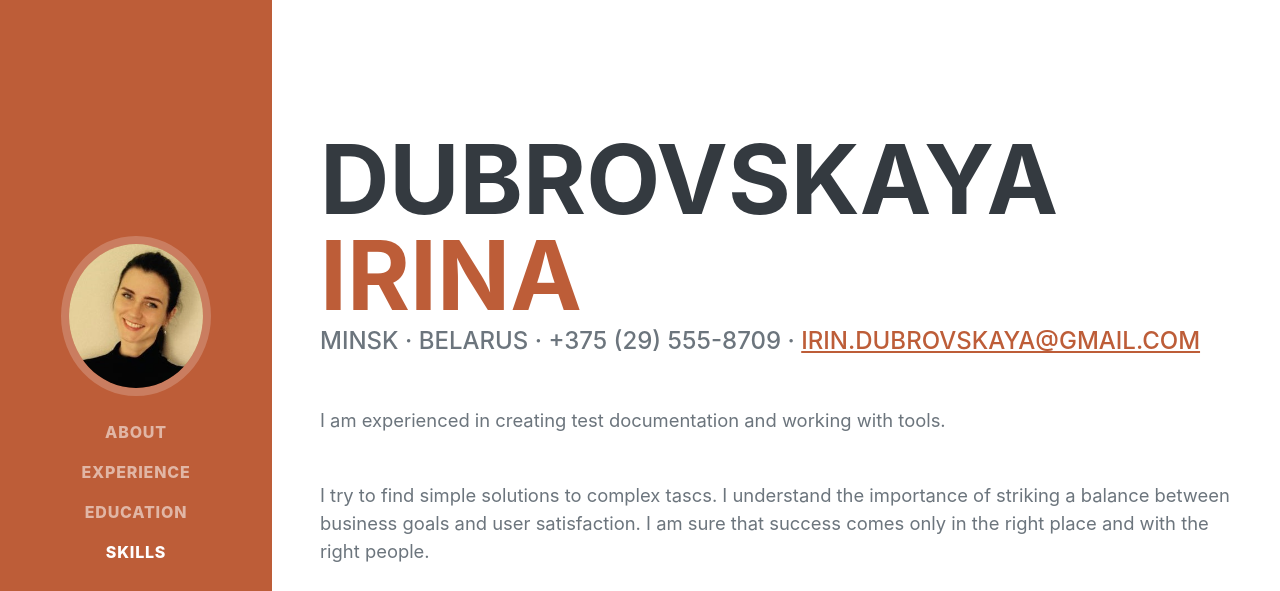
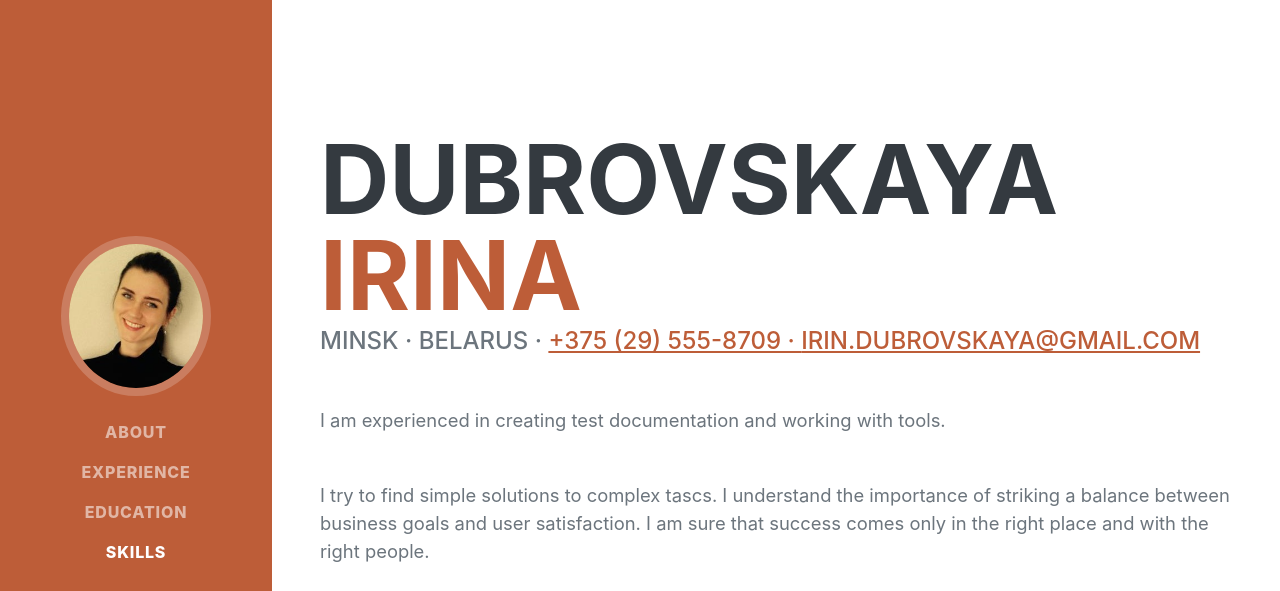
Before and after one commit to iradubrov/iradubrov.github.io, a plain HTML site: page index.html in a window 1280 px wide. Shown: the top 591 px of the page. Drawn offline with nearby package versions, Linux system fonts and the light colour scheme; a web font is replaced by a local one.

Commit message:
Update index.html

```diff
--- a/index.html
+++ b/index.html
@@ -44,7 +44,8 @@
                         <span class="text-primary">Irina</span>
                     </h1>
                     <div class="subheading mb-5">
-                        Minsk · Belarus · +375 (29) 555-8709 ·
+                        Minsk · Belarus ·
+                        <a href=”tel:+375295558709”>+375 (29) 555-8709 · </a>
                         <a href="mailto:irin.dubrovskaya@gmail.com">irin.dubrovskaya@gmail.com</a>
                     </div>
                     <p class="lead mb-5">I am experienced in creating test documentation and working with tools.</p>
```
